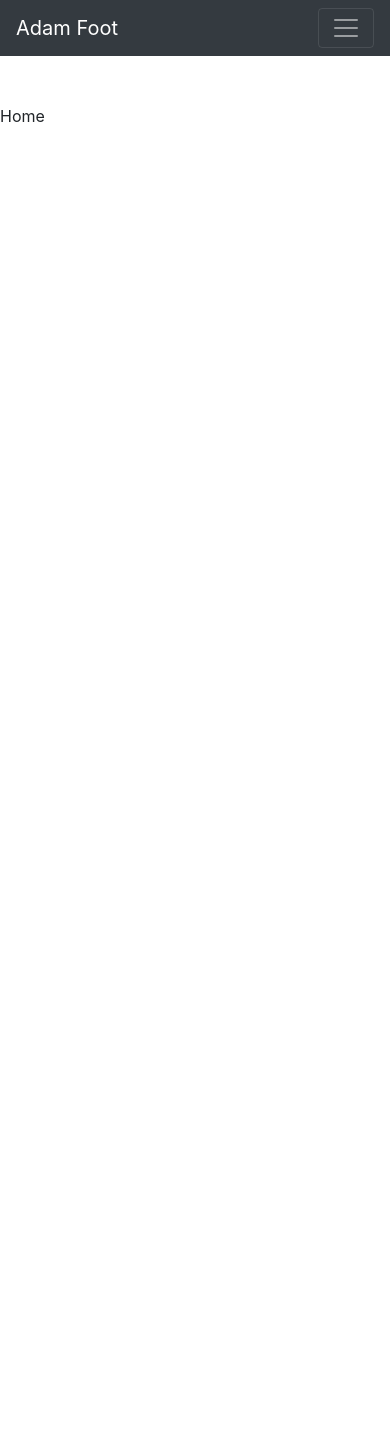
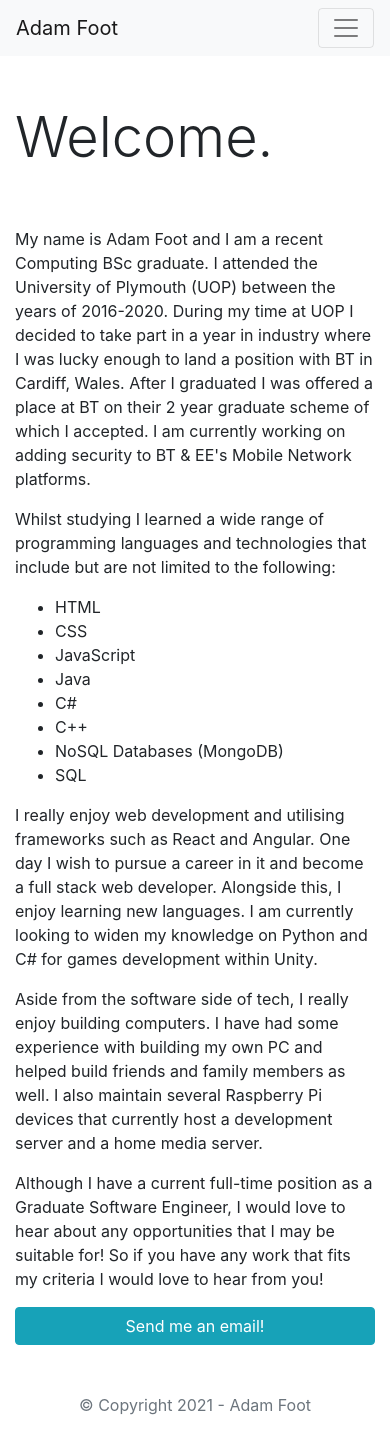
Before and after one commit to Adam-Foot/adamfoot.com, a React (Create React App) app: page / in a window 390 px wide. Before the commit the page ends 844 px from the top, so only its background shows below. Built offline with nearby package versions, Linux system fonts and the light colour scheme.

Commit message:
Finished Home and CV pages content.

```diff
--- a/src/App.js
+++ b/src/App.js
@@ -2,7 +2,6 @@ import React from 'react';
 import { BrowserRouter as Router, Route } from "react-router-dom";
 
 import Home from './components/Home';
-import AboutMe from './components/AboutMe';
 import CV from './components/CV';
 import Socials from "./components/Socials";
 
@@ -14,7 +13,6 @@ const App = () => (
         <NavBar />
 
         <Route exact path={ROUTES.HOME} component={Home} />
-        <Route exact path={ROUTES.ABOUT_ME} component={AboutMe} />
         <Route exact path={ROUTES.CV} component={CV} />
         <Route exact path={ROUTES.SOCIAL} component={Socials} />
     </Router>
--- a/src/components/AboutMe.js
+++ /dev/null
@@ -1,13 +0,0 @@
-import React from 'react';
-
-const AboutMe = () => (
-    <div className="container">
-        <div className="row">
-            <div className="col-">
-                <p>About Me</p>
-            </div>
-        </div>
-    </div>
-)
-
-export default AboutMe;
--- a/src/components/CV.js
+++ b/src/components/CV.js
@@ -2,9 +2,110 @@ import React from 'react';
 
 const CV = () => (
     <div className="container">
+        <div className="row mb-5">
+            <div className="col-12">
+                <h1 className="display-4">CV.</h1>
+            </div>
+        </div>
+
         <div className="row">
-            <div className="col-">
-                <p>CV</p>
+            <div className="col-12 col-md-8 col-lg-7">
+                <p className="text-muted">Below you will be able to find all my relevant educational and industry
+                    experiences.</p>
+            </div>
+        </div>
+
+        <div className="row">
+            <div className="col-12 col-md-8 col-lg-7">
+                <p className="font-weight-bold">Education</p>
+                <p className="font-weight-bolder mb-0">2020 | University of Plymouth</p>
+                <p className="font-weight-bolder">Computing BSc | Grade - 2:1</p>
+                <ul>
+                    <li>Computer Immersive Introduction</li>
+                    <li>Introduction to Object-oriented Programming</li>
+                    <li>Principles of Infrastructure</li>
+                    <li>Analysis and Design</li>
+                    <li>Databases: Analysis, Design and Development</li>
+                    <li>Social Network Design</li>
+                    <li>Mobile Device Programming (Android)</li>
+                    <li>Object-oriented programming</li>
+                    <li>Secure Systems Architectures and Mechanisms</li>
+                    <li>User-Centred Interface Design</li>
+                    <li>Database Applications Development</li>
+                    <li>Programming for Entertainment Systems</li>
+                    <li>Distributed Application Development</li>
+                    <li>Advanced Databases</li>
+                    <li>Software Project Management (Agile)</li>
+                    <li>Computing Project (AR Android Application)</li>
+                </ul>
+            </div>
+        </div>
+
+        <div className="row mb-5">
+            <div className="col-12 col-md-8 col-lg-7">
+                <p className="font-weight-bolder mb-0">2016 | Strode College</p>
+                <p className="font-weight-bolder">BTEC Level 3 National Extended Diploma in IT | Grade - DMM</p>
+                <ul>
+                    <li>Received a Networking certificate from Cisco</li>
+                </ul>
+            </div>
+        </div>
+
+        <div className="row">
+            <div className="col-12 col-md-8 col-lg-7">
+                <p className="font-weight-bold">Work Experience</p>
+                <p className="font-weight-bolder mb-0">2020 | British Telecom - Bristol, UK</p>
+                <p className="font-weight-bolder">Current Employment</p>
+                <ul>
+                    <li>Set up vulnerability scanning on popular platforms used within the core IMS network</li>
+                    <li>Worked on automating some PING tests on a 5G network offsite</li>
+                    <li>Setup and maintained the remote handsets used for testing RAN frequencies</li>
+                </ul>
+            </div>
+        </div>
+
+        <div className="row">
+            <div className="col-12 col-md-8 col-lg-7">
+                <p className="font-weight-bolder">2020 | Wilxite Ltd. - Stroud, UK</p>
+                <ul>
+                    <li>Helped maintain a Content Management System for a major client</li>
+                    <li>Developed an Android application for another major client from scratch. Front-end only.</li>
+                </ul>
+            </div>
+        </div>
+
+        <div className="row mb-5">
+            <div className="col-12 col-md-8 col-lg-7">
+                <p className="font-weight-bolder">2018 | British Telecom - Cardiff, UK</p>
+                <ul>
+                    <li>Helped develop a Bootstrap library using BT branding</li>
+                    <li>Added new Bootstrap library to the existing website making it more responsive</li>
+                    <li>Setup and carried out automated visual regression tests on the website after changes had been
+                        made
+                    </li>
+                    <li>Supported offshore team with defect resolution - Front end web changes only</li>
+                </ul>
+            </div>
+        </div>
+
+        <div className="row mb-5">
+            <div className="col-12 col-md-8 col-lg-7">
+                <p className="font-weight-bold">Other Certification</p>
+                <p className="font-weight-bolder">LinkedIn Learning</p>
+                <ul>
+                    <li>2019 | Choosing an Ecommerce Platform for Developers</li>
+                    <li>2019 | Learning Functional Programming with JavaScript ES6+</li>
+                    <li>2019 | React: Managing Complex Interactions</li>
+                    <li>2019 | Learning Git and Github</li>
+                    <li>2018 | Web Development Foundations: Full Stack vs Front-End</li>
+                    <li>2018 | Web Programming Fundamentals</li>
+                </ul>
+            </div>
+        </div>
+
+        <div className="row">
+            <div className="col-12 text-center">
+                <p className="text-muted">&#169; Copyright 2021 - Adam Foot</p>
             </div>
         </div>
     </div>
--- a/src/components/Home.js
+++ b/src/components/Home.js
@@ -2,9 +2,72 @@ import React from 'react';
 
 const Home = () => (
     <div className="container">
+        <div className="row mb-5">
+            <div className="col-12">
+                <h1 className="display-4">Welcome.</h1>
+            </div>
+        </div>
+
         <div className="row">
-            <div className="col-">
-                <p>Home</p>
+            <div className="col-12 col-md-8 col-lg-7">
+                <p>My name is Adam Foot and I am a recent Computing BSc graduate. I attended the University of
+                    Plymouth (UOP) between the years of 2016-2020. During my time at UOP I decided to take
+                    part in a year in industry where I was lucky enough to land a position with BT in Cardiff,
+                    Wales. After I graduated I was offered a place at BT on their 2 year graduate scheme of which I
+                    accepted. I am currently working on adding security to BT & EE's Mobile Network platforms.</p>
+            </div>
+        </div>
+
+        <div className="row">
+            <div className="col-12 col-md-8 col-lg-7">
+                <p>Whilst studying I learned a wide range of programming languages and technologies that include but are
+                    not limited to the following:</p>
+                <ul>
+                    <li>HTML</li>
+                    <li>CSS</li>
+                    <li>JavaScript</li>
+                    <li>Java</li>
+                    <li>C#</li>
+                    <li>C++</li>
+                    <li>NoSQL Databases (MongoDB)</li>
+                    <li>SQL</li>
+                </ul>
+            </div>
+        </div>
+
+        <div className="row">
+            <div className="col-12 col-md-8 col-lg-7">
+                <p>I really enjoy web development and utilising frameworks such as React and Angular. One day I wish to
+                    pursue a career in it and become a full stack web developer. Alongside this, I enjoy learning new
+                    languages. I am currently looking to widen my knowledge on Python and C# for games development
+                    within Unity.</p>
+            </div>
+        </div>
+
+        <div className="row">
+            <div className="col-12 col-md-8 col-lg-7">
+                <p>Aside from the software side of tech, I really enjoy building computers. I have had some experience
+                    with building my own PC and helped build friends and family members as well. I also maintain several
+                    Raspberry Pi devices that currently host a development server and a home media server.</p>
+            </div>
+        </div>
+
+        <div className="row mb-5">
+            <div className="col-12 col-md-8 col-lg-7">
+                <p>Although I have a current full-time position as a Graduate Software Engineer, I would love to hear
+                    about any opportunities that I may be suitable for! So if you have any work that fits my criteria I
+                    would love to hear from you!</p>
+                <a href="mailto:adamfootwebdev&#64;gmail.com" className="text-decoration-none">
+                    <button className="btn btn-info btn-block">Send
+                        me an email!
+                    </button>
+                </a>
+            </div>
+        </div>
+
+        <div className="row">
+            <div className="col-12 text-center">
+                <p className="text-muted">&#169; Copyright 2021 - Adam Foot</p>
             </div>
         </div>
     </div>
--- a/src/components/Navbar.js
+++ b/src/components/Navbar.js
@@ -4,7 +4,7 @@ import { Link } from 'react-router-dom';
 import * as ROUTES from '../constants/routes';
 
 const NavBar = () => (
-    <nav className="navbar navbar-expand-md navbar-dark bg-dark mb-5">
+    <nav className="navbar navbar-expand-md navbar-light bg-light mb-5">
         <Link to={ROUTES.HOME} className="navbar-brand">Adam Foot</Link>
         <button className="navbar-toggler" type="button" data-toggle="collapse"
                 data-target="#navbarSupportedContent" aria-controls="navbarSupportedContent"
@@ -13,13 +13,7 @@ const NavBar = () => (
         </button>
 
         <div className="collapse navbar-collapse" id="navbarSupportedContent">
-            <ul className="navbar-nav mr-auto">
-                <li className="nav-item">
-                    <Link to={ROUTES.HOME} className="nav-link font-weight-bold">Home</Link>
-                </li>
-                <li className="nav-item">
-                    <Link to={ROUTES.ABOUT_ME} className="nav-link font-weight-bold">About Me</Link>
-                </li>
+            <ul className="navbar-nav ml-auto">
                 <li className="nav-item">
                     <Link to={ROUTES.CV} className="nav-link font-weight-bold">CV</Link>
                 </li>
```
